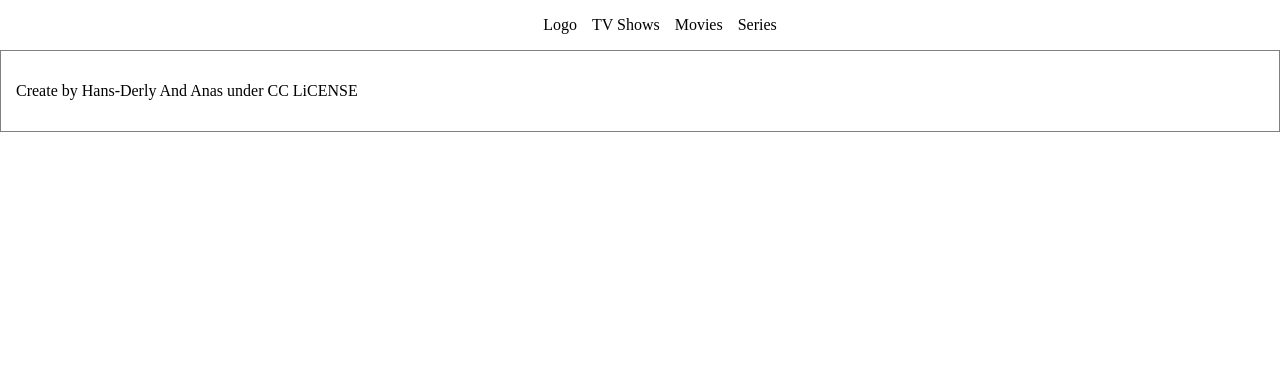
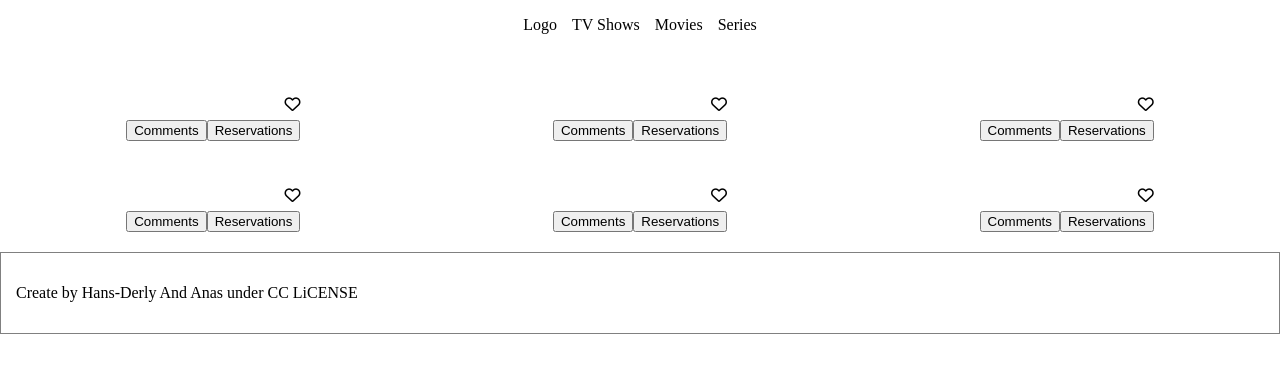
Before and after one commit to anas599/TV-Maze, a website built with webpack: page src/index.html in a window 1280 px wide. Built offline with nearby package versions, Linux system fonts and the light colour scheme; no server answers.

Commit message:
Add list of tv shows with buttons

```diff
--- a/package.json
+++ b/package.json
@@ -22,6 +22,7 @@
   "homepage": "https://github.com/hansderly/tv-maze#readme",
   "devDependencies": {
     "@babel/plugin-transform-modules-commonjs": "^7.20.11",
+    "@fortawesome/fontawesome-free": "^6.2.1",
     "@types/jest": "^29.4.0",
     "babel-eslint": "^10.1.0",
     "css-loader": "^6.7.3",
--- /dev/null
+++ b/src/assets/scripts/get-shows-api.js
@@ -0,0 +1,10 @@
+const showID = [1, 2, 3, 4, 5, 6];
+
+showID.map((id, i) => fetch(`https://api.tvmaze.com/shows/${id}`)
+  .then((response) => response.json())
+  .then((data) => {
+    const imgCover = document.getElementById(`show-img-${i + 1}`);
+    imgCover.src = data.image.medium;
+    const showTitle = document.getElementById(`show-name-${i + 1}`);
+    showTitle.innerHTML = data.name;
+  }));
--- a/src/assets/scripts/index.js
+++ b/src/assets/scripts/index.js
@@ -1 +1,4 @@
 import '../styles/styles.css';
+// eslint-disable-next-line import/no-extraneous-dependencies
+import '@fortawesome/fontawesome-free/css/all.css';
+import './get-shows-api.js';
--- a/src/assets/styles/styles.css
+++ b/src/assets/styles/styles.css
@@ -14,9 +14,40 @@
   flex-direction: row;
   list-style: none;
   gap: 15px;
+  padding-right: 40px;
 }
 
 .footer-container {
   padding: 15px;
   border: 1px solid gray;
 }
+
+.shows-list {
+  list-style: none;
+  display: grid;
+  grid-template-columns: repeat(3, 1fr);
+  grid-template-rows: repeat(2, 1fr);
+  grid-column-gap: 0;
+  grid-row-gap: 0;
+  justify-items: center;
+  justify-content: center;
+  margin-top: 20px;
+}
+
+.name-like {
+  display: flex;
+  flex-direction: row;
+  align-items: center;
+  justify-content: space-between;
+}
+
+.show-buttons {
+  display: flex;
+  flex-direction: row;
+  align-items: center;
+  justify-content: space-between;
+  padding-bottom: 20px;
+}
+.logo{
+
+}
--- a/src/index.html
+++ b/src/index.html
@@ -12,14 +12,81 @@
   <header>
     <nav class="navigation">
       <ul class="nav-list">
-        <li>Logo</li>
+        <li class="logo">Logo</li>
         <li>TV Shows</li>
         <li>Movies</li>
         <li>Series</li>
       </ul>
     </nav>
   </header>
-
+  <section class="shows-list">
+    <li>
+      <img id="show-img-1">
+      <div class="name-like">
+        <p id="show-name-1"></p>
+        <i class="far fa-heart"></i>
+      </div>
+      <div class="show-buttons">
+        <button>Comments</button>
+        <button>Reservations</button>
+      </div>
+    </li>
+    <li>
+      <img id="show-img-2">
+      <div class="name-like">
+        <p id="show-name-2"></p>
+        <i class="far fa-heart"></i>
+      </div>
+      <div class="show-buttons">
+        <button>Comments</button>
+        <button>Reservations</button>
+      </div>
+    </li>
+    <li>
+      <img id="show-img-3">
+      <div class="name-like">
+        <p id="show-name-3"></p>
+        <i class="far fa-heart"></i>
+      </div>
+      <div class="show-buttons">
+        <button>Comments</button>
+        <button>Reservations</button>
+      </div>
+    </li>
+    <li>
+      <img id="show-img-4">
+      <div class="name-like">
+        <p id="show-name-4"></p>
+        <i class="far fa-heart"></i>
+      </div>
+      <div class="show-buttons">
+        <button>Comments</button>
+        <button>Reservations</button>
+      </div>
+    </li>
+    <li>
+      <img id="show-img-5">
+      <div class="name-like">
+        <p id="show-name-5"></p>
+        <i class="far fa-heart"></i>
+      </div>
+      <div class="show-buttons">
+        <button>Comments</button>
+        <button>Reservations</button>
+      </div>
+    </li>
+    <li>
+      <img id="show-img-6">
+      <div class="name-like">
+        <p id="show-name-6"></p>
+        <i class="far fa-heart"></i>
+      </div>
+      <div class="show-buttons">
+        <button>Comments</button>
+        <button>Reservations</button>
+      </div>
+    </li>
+  </section>
   <footer>
     <div class="footer-container">
       <p>Create by Hans-Derly And Anas under CC LiCENSE</p>
--- a/webpack.config.js
+++ b/webpack.config.js
@@ -3,7 +3,7 @@ const HtmlWebpackPlugin = require('html-webpack-plugin');
 
 module.exports = {
   mode: 'development',
-  entry: './src/assets/scripts/index.js',
+  entry: ['./src/assets/scripts/index.js', './src/assets/scripts/get-shows-api.js'],
   output: {
     filename: '[name].js',
     path: path.resolve(__dirname, 'dist'),
```
Also changed, not shown: dist/1f3772178d9e5bed38a6.woff2 (added), dist/3ac6859b28be946745f9.woff2 (added), dist/3cd9fb8fcec4ad0f99d4.ttf (added), dist/41c0f706d8ce93933771.woff2 (added), dist/450a5c898f0b184b968b.ttf (added), dist/4ee7f902d88f819e251c.woff2 (added), dist/b1a653db79258eeccc5d.ttf (added), dist/e314b618134d5be20996.ttf (added), dist/index.html, dist/main.js, dist/runtime.js, 2 other files.
